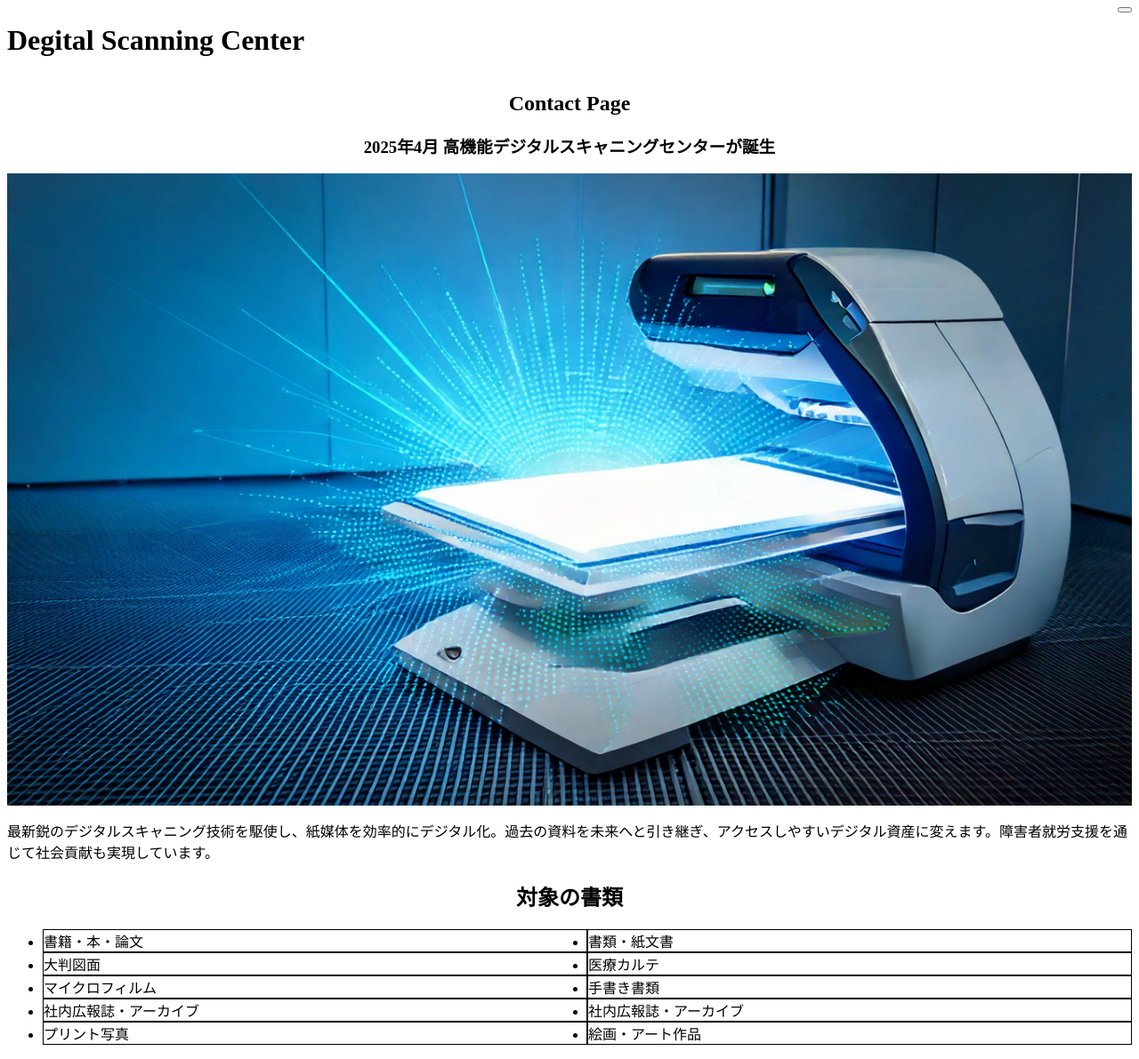
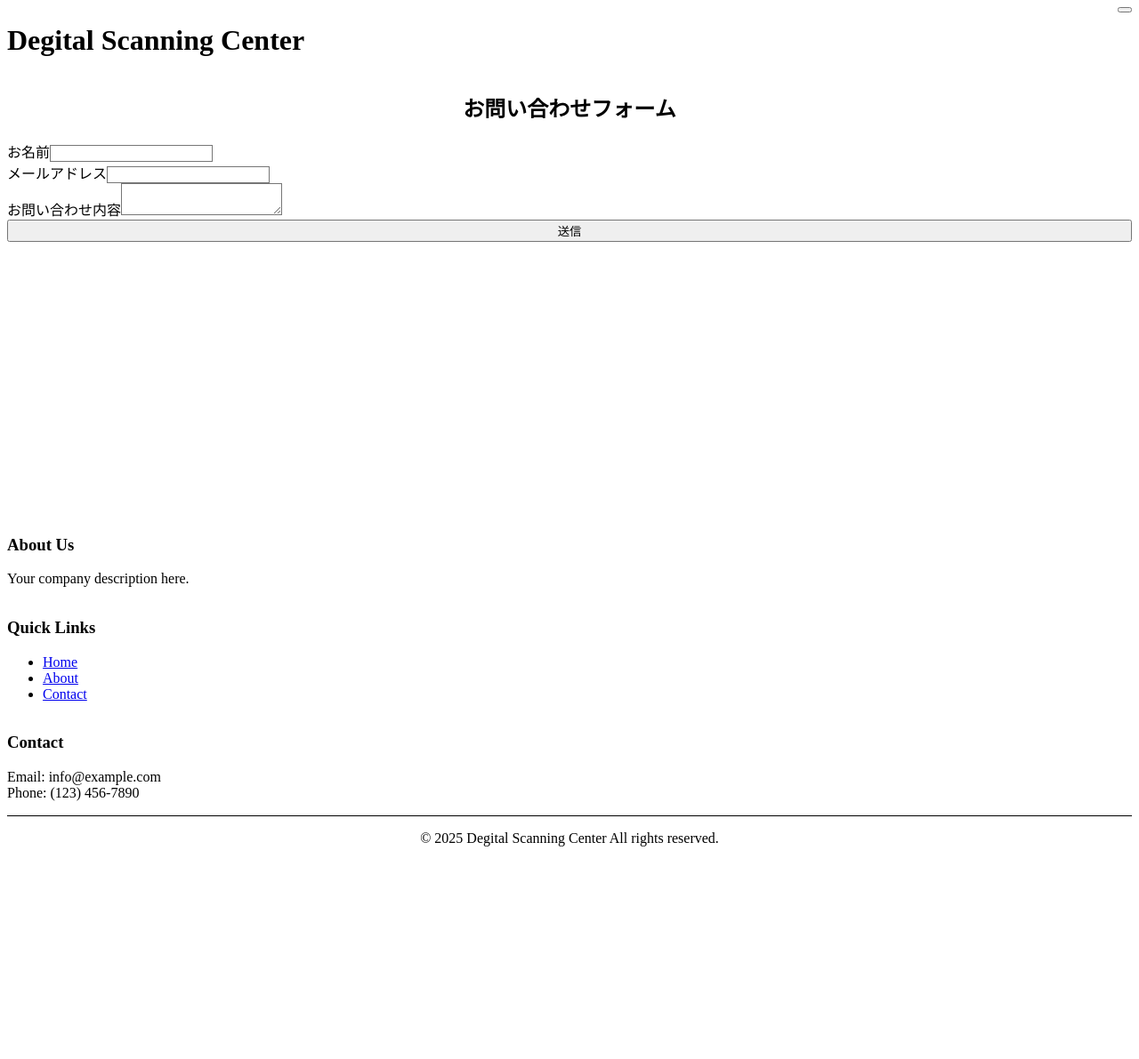
Before and after one commit to Charlie-UWG/op-with-minimum-next, a Next.js app: page /contact in a window 1280 px wide. Shown: the whole page at 89% size. After the commit the page ends 968 px from the top, so only its background shows below. Built offline with nearby package versions, Linux system fonts and the light colour scheme.

Commit message:
✨ 問い合わせフォームを作成

```diff
--- a/src/app/contact/page.tsx
+++ b/src/app/contact/page.tsx
@@ -1,5 +1,4 @@
-import Image from 'next/image'
-import hero from '~/assets/hero-sample-01.jpg'
+import Footer from '~/components/Footer'
 import Header from '~/components/Header'
 
 export default function ContactPage() {
@@ -8,42 +7,25 @@ export default function ContactPage() {
       {/* <img id="background" src={background.src} alt="" fetchpriority="high" /> */}
       <main>
         <Header />
-        <h2 className="mt-8 flex justify-center text-xl font-bold sm:text-5xl">
-          Contact Page
-        </h2>
-        <h3 className="mt-4 flex justify-center text-lg lg:text-2xl">
-          2025年4月 高機能デジタルスキャニングセンターが誕生
-        </h3>
-        <div className="relative mx-auto mt-4 aspect-[16/9] w-full max-w-4xl">
-          <Image
-            id="hero"
-            src={hero}
-            alt="Hero Sample"
-            fill
-            sizes="(max-width: 768px) 100vw, (max-width: 1200px) 80vw, 1200px"
-            className="z-0 object-cover"
-            priority
-          />
+        <div className="min-h-[60vh]">
+          <h2 className="mt-6 text-center text-xl font-semibold sm:text-4xl">お問い合わせフォーム</h2>
+          <form className="mx-8 my-6 grid grid-cols-1 gap-4">
+            <label>
+              <span>お名前</span>
+              <input type="text" name="name" className="rounded border border-gray-300 p-2" />
+            </label>
+            <label>
+              <span>メールアドレス</span>
+              <input type="email" name="email" className="rounded border border-gray-300 p-2" />
+            </label>
+            <label>
+              <span>お問い合わせ内容</span>
+              <textarea name="message" className="rounded border border-gray-300 p-2" />
+            </label>
+            <button type="submit" className="rounded bg-blue-500 p-2 text-white">送信</button>
+          </form>
         </div>
-        <p className="mx-4 mt-6 font-medium lg:mx-24">
-          最新鋭のデジタルスキャニング技術を駆使し、紙媒体を効率的にデジタル化。過去の資料を未来へと引き継ぎ、アクセスしやすいデジタル資産に変えます。障害者就労支援を通じて社会貢献も実現しています。
-        </p>
-
-        <div className="mx-8 my-4">
-          <h2 className="mt-6 text-center text-xl font-semibold sm:text-4xl">対象の書類</h2>
-          <ul className="sd:grid-cols-2 mx-8 my-6 grid grid-cols-2 gap-4 *:min-h-32 *:rounded *:border *:border-gray-300 *:bg-white *:p-2 md:grid-cols-3 lg:grid-cols-4 xl:grid-cols-5">
-            <li>書籍・本・論文</li>
-            <li>書類・紙文書</li>
-            <li>大判図面</li>
-            <li>医療カルテ</li>
-            <li>マイクロフィルム</li>
-            <li>手書き書類</li>
-            <li>社内広報誌・アーカイブ</li>
-            <li>社内広報誌・アーカイブ</li>
-            <li>プリント写真</li>
-            <li>絵画・アート作品</li>
-          </ul>
-        </div>
+        <Footer />
       </main>
     </div>
   )
```
